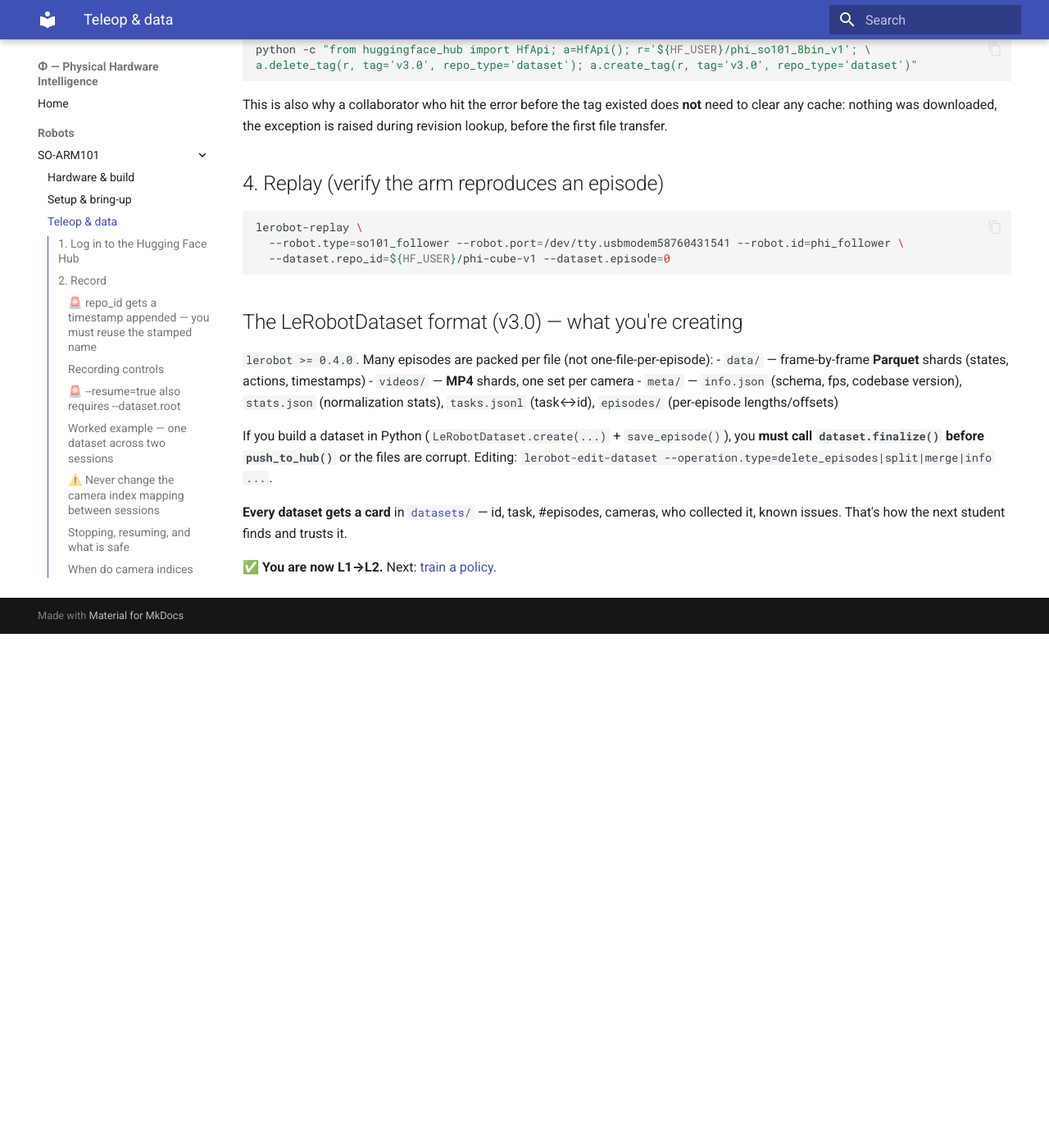
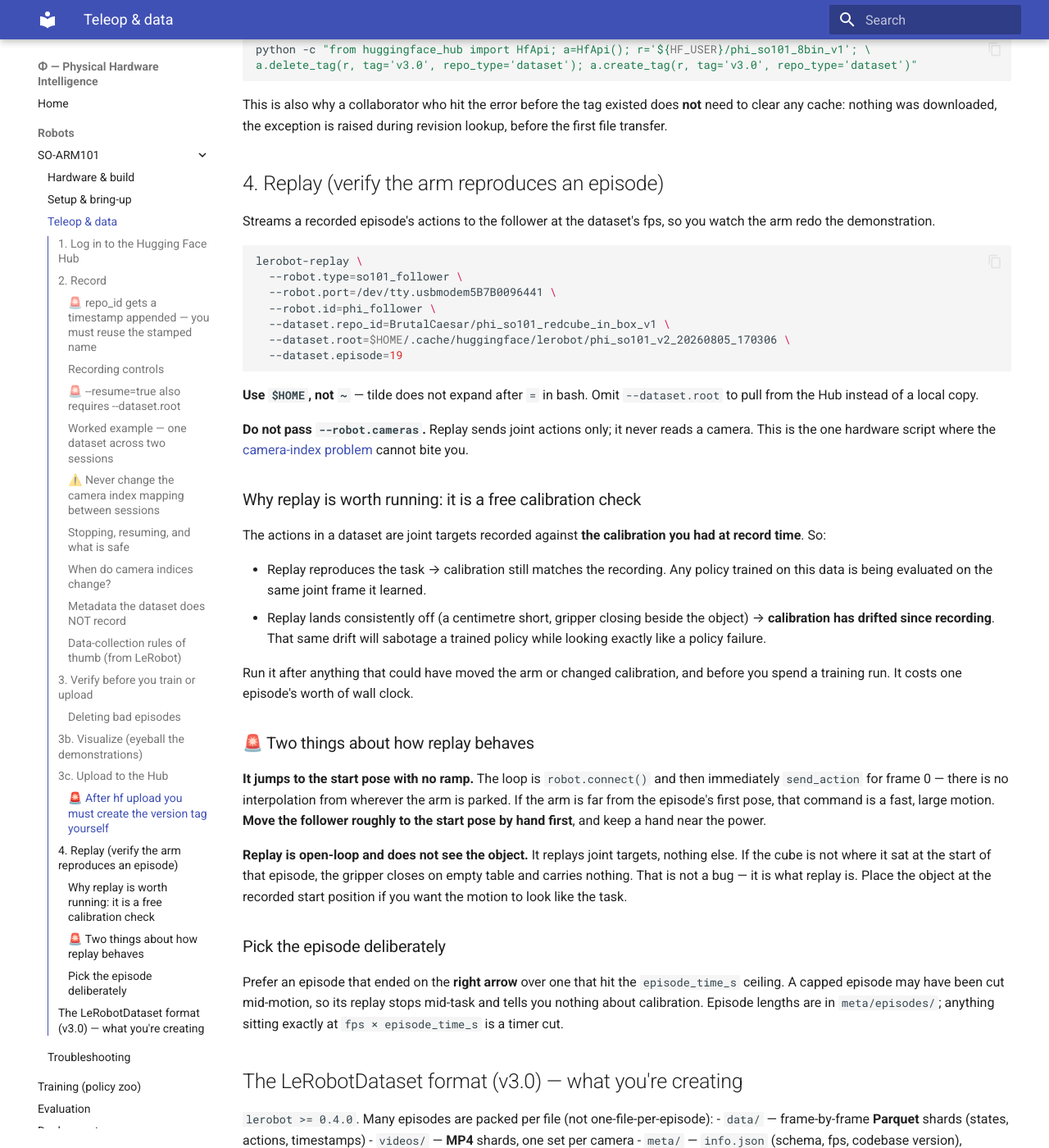
Before and after one commit to physical-hardware-intelligence/phi, an MkDocs documentation site: the page built from docs/robots/so-arm101/03-teleop-and-data.md, in a window 1280 px wide and 1400 px high, scrolled down 6385 px. Shown: the whole window at 82% size. Built offline with MkDocs 1.6.1 and Material for MkDocs 9.7.7, drawn with Linux system fonts in a browser that asks for light colours; before the commit the page ends 7158 px from its top, so only the background shows below that.

Commit message:
redcube v1: training config, replay docs, typed-GRES H200 targeting
Three ACT runs on the new red-cube dataset: chunk 75, batch 8, 100k
steps, checkpoints every 25k, one per camera pair (wrist+front,
wrist+top, front+top). Task 2 drops the wrist camera entirely to test
whether the close-up view is load-bearing.

Targets H200 directly with --gres=gpu:h200:1. SLURM DOES expose GPU
types here (gpu:h200:8 on d4052-55) even though node features are
(null) and --constraint is useless. sbatch --test-only confirms it
schedules immediately.

Two traps recorded in the script:

- 100k steps on 11,264 frames is ~71 epochs, against 14.6 for the
  8bin run at the same step count. Same steps is NOT the same
  learning per sample, so checkpoints must be compared on the arm,
  not on train loss.
- A Hub dataset does not land at $HF_LEROBOT_HOME/<repo_id>; it goes
  into the hub cache layout under it. My first prefetch guard checked
  the wrong path and would have failed every task. It now asks the
  library with HF_HUB_OFFLINE=1 so a cache miss errors instead of
  starting three parallel downloads.

Prefetch has to be sbatch, not srun: srun is tethered to the SSH
session and dies with it, and the login node kills the download
outright.

Replay section in 03-teleop-and-data goes from a bare command to the
real thing: no --robot.cameras (replay never reads one), no ramp to
the start pose, open-loop so it cannot see the object, and the reason
to bother -- it is a free calibration check, and calibration drift
since recording looks exactly like a policy failure.

````diff
--- a/docs/robots/so-arm101/03-teleop-and-data.md
+++ b/docs/robots/so-arm101/03-teleop-and-data.md
@@ -195,11 +195,59 @@
 This is also why a collaborator who hit the error before the tag existed does **not** need to clear any cache: nothing was downloaded, the exception is raised during revision lookup, before the first file transfer.
 
 ## 4. Replay (verify the arm reproduces an episode)
+
+Streams a recorded episode's actions to the follower at the dataset's fps, so you watch the arm redo
+the demonstration.
+
 ```bash
 lerobot-replay \
-  --robot.type=so101_follower --robot.port=/dev/tty.usbmodem58760431541 --robot.id=phi_follower \
-  --dataset.repo_id=${HF_USER}/phi-cube-v1 --dataset.episode=0
+  --robot.type=so101_follower \
+  --robot.port=/dev/tty.usbmodem5B7B0096441 \
+  --robot.id=phi_follower \
+  --dataset.repo_id=BrutalCaesar/phi_so101_redcube_in_box_v1 \
+  --dataset.root=$HOME/.cache/huggingface/lerobot/phi_so101_v2_20260805_170306 \
+  --dataset.episode=19
 ```
+
+**Use `$HOME`, not `~`** — tilde does not expand after `=` in bash. Omit `--dataset.root` to pull from
+the Hub instead of a local copy.
+
+**Do not pass `--robot.cameras`.** Replay sends joint actions only; it never reads a camera. This is
+the one hardware script where the [camera-index problem](#when-do-camera-indices-change) cannot bite
+you.
+
+### Why replay is worth running: it is a free calibration check
+
+The actions in a dataset are joint targets recorded against **the calibration you had at record
+time**. So:
+
+- Replay reproduces the task → calibration still matches the recording. Any policy trained on this
+  data is being evaluated on the same joint frame it learned.
+- Replay lands consistently off (a centimetre short, gripper closing beside the object) → **calibration
+  has drifted since recording**. That same drift will sabotage a trained policy while looking exactly
+  like a policy failure.
+
+Run it after anything that could have moved the arm or changed calibration, and before you spend a
+training run. It costs one episode's worth of wall clock.
+
+### 🚨 Two things about how replay behaves
+
+**It jumps to the start pose with no ramp.** The loop is `robot.connect()` and then immediately
+`send_action` for frame 0 — there is no interpolation from wherever the arm is parked. If the arm is
+far from the episode's first pose, that command is a fast, large motion. **Move the follower roughly
+to the start pose by hand first**, and keep a hand near the power.
+
+**Replay is open-loop and does not see the object.** It replays joint targets, nothing else. If the
+cube is not where it sat at the start of that episode, the gripper closes on empty table and carries
+nothing. That is not a bug — it is what replay is. Place the object at the recorded start position if
+you want the motion to look like the task.
+
+### Pick the episode deliberately
+
+Prefer an episode that ended on the **right arrow** over one that hit the `episode_time_s` ceiling. A
+capped episode may have been cut mid-motion, so its replay stops mid-task and tells you nothing about
+calibration. Episode lengths are in `meta/episodes/`; anything sitting exactly at `fps ×
+episode_time_s` is a timer cut.
 
 ## The LeRobotDataset format (v3.0) — what you're creating
 `lerobot >= 0.4.0`. Many episodes are packed per file (not one-file-per-episode):
````
Also changed, not shown: 1 other file.
